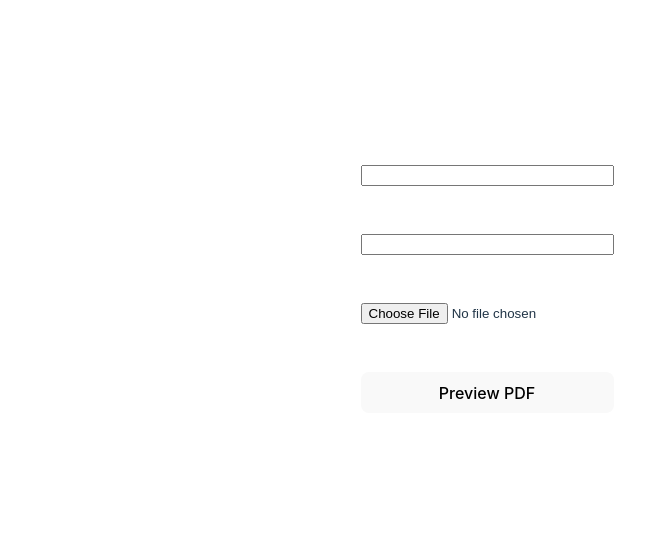
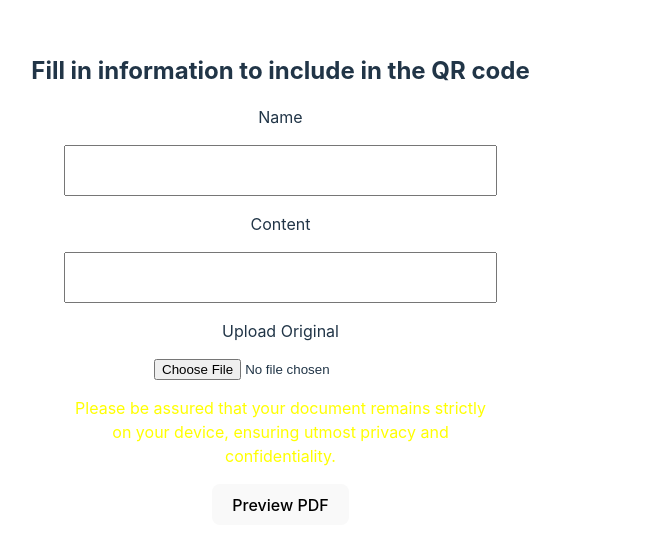
Before and after one commit to abeltsew/docQR-stamp, a React (Vite) app: page / in a window 1280 px wide. Shown: the part 111-660 px from the top of the page, without its empty margins (153-798 px from the left). Built offline with nearby package versions, Linux system fonts and the light colour scheme.

Commit message:
Brocken Style

```diff
--- a/index.html
+++ b/index.html
@@ -4,7 +4,7 @@
     <meta charset="UTF-8" />
     <link rel="icon" type="image/svg+xml" href="/vite.svg" />
     <meta name="viewport" content="width=device-width, initial-scale=1.0" />
-    <title>Vite + React</title>
+    <title>DocQR Stamper</title>
   </head>
   <body>
     <div id="root"></div>
--- a/src/App.css
+++ b/src/App.css
@@ -1,39 +1,20 @@
-#root {
-  margin: 0 auto;
-  padding: 2rem;
+.card {
+  padding: 2em;
+}
+
+.input-fields {
+  display: flex;
+  flex-direction: column;
+  justify-content: center;
+  align-items: center;
+  gap: 1rem;
   text-align: center;
 }
 
-.logo {
-  height: 6em;
-  padding: 1.5em;
-  will-change: filter;
-  transition: filter 300ms;
-}
-.logo:hover {
-  filter: drop-shadow(0 0 2em #646cffaa);
-}
-.logo.react:hover {
-  filter: drop-shadow(0 0 2em #61dafbaa);
-}
-
-@keyframes logo-spin {
-  from {
-    transform: rotate(0deg);
-  }
-  to {
-    transform: rotate(360deg);
-  }
-}
-
-@media (prefers-reduced-motion: no-preference) {
-  a:nth-of-type(2) .logo {
-    animation: logo-spin infinite 20s linear;
-  }
-}
-
-.card {
-  padding: 2em;
+#name,
+#content {
+  padding: 1rem;
+  width: 50%;
 }
 
 .read-the-docs {
@@ -42,6 +23,9 @@
 
 .vertical-slider {
   transform: rotate(90deg);
+  position: absolute;
+  top: 50%;
+  left: -20%;
 }
 
 .preview {
@@ -50,8 +34,27 @@
 
 .slider {
   display: flex;
+  position: relative;
 }
 
 .horizontal-slider {
   width: 100%;
+  padding: 2rem 0;
 }
+
+.main-container {
+  display: flex;
+  justify-content: center;
+  align-items: center;
+  flex-wrap: wrap;
+}
+
+.notice {
+  width: 50%;
+  color: yellow;
+}
+
+.download-btn {
+  display: flex;
+  margin: auto;
+}
--- a/src/App.jsx
+++ b/src/App.jsx
@@ -63,20 +63,37 @@ const App = () => {
   };
 
   return (
-    <>
-      <div style={{ display: 'flex', flexDirection: 'column', gap: '3rem' }}>
+    <main className="main-container">
+      <div className="input-fields">
+        <h2>Fill in information to include in the QR code</h2>
+        <label htmlFor="name">Name</label>
         <input
+          id="name"
           type="text"
           value={name}
           onChange={(e) => setName(e.target.value)}
         />
+        <label htmlFor="content">Content</label>
         <input
+          id="content"
           type="text"
           value={topic}
           onChange={(e) => setTopic(e.target.value)}
         />
-        <input type="file" accept=".pdf" onChange={handleFileChange} />
-
+        <label htmlFor="upload">Upload Original</label>
+        <input
+          id="upload"
+          type="file"
+          accept=".pdf"
+          onChange={handleFileChange}
+        />
+        <p className="notice">
+          Please be assured that your document remains strictly on your device,
+          ensuring utmost privacy and confidentiality.
+        </p>
+        {!stamped && <button onClick={() => modifyPdf()}>Preview PDF</button>}
+      </div>
+      <div>
         {stamped && (
           <>
             <div className="slider">
@@ -92,6 +109,8 @@ const App = () => {
                 }}
               />
               <div>
+                {' '}
+                <h2>Move the sliders to adjust th QR code's position</h2>
                 <object
                   className="preview"
                   data={URL.createObjectURL(
@@ -99,7 +118,7 @@ const App = () => {
                   )}
                   type="application/pdf"
                   width="100%"
-                  height="100%"
+                  height="700px"
                 >
                   <p>PDF preview is not available</p>
                 </object>
@@ -114,17 +133,20 @@ const App = () => {
                     modifyPdf();
                   }}
                 />
+                {stamped && (
+                  <button
+                    className="download-btn"
+                    onClick={() => downloadFile()}
+                  >
+                    Download PDF
+                  </button>
+                )}
               </div>
             </div>
           </>
         )}
-        {!stamped ? (
-          <button onClick={() => modifyPdf()}>Preview PDF</button>
-        ) : (
-          <button onClick={() => downloadFile()}>Download PDF</button>
-        )}
       </div>
-    </>
+    </main>
   );
 };
 
--- a/src/index.css
+++ b/src/index.css
@@ -1,3 +1,9 @@
+* {
+  margin: 0;
+  padding: 0;
+  box-sizing: border-box;
+}
+
 :root {
   font-family: Inter, system-ui, Avenir, Helvetica, Arial, sans-serif;
   line-height: 1.5;
```
